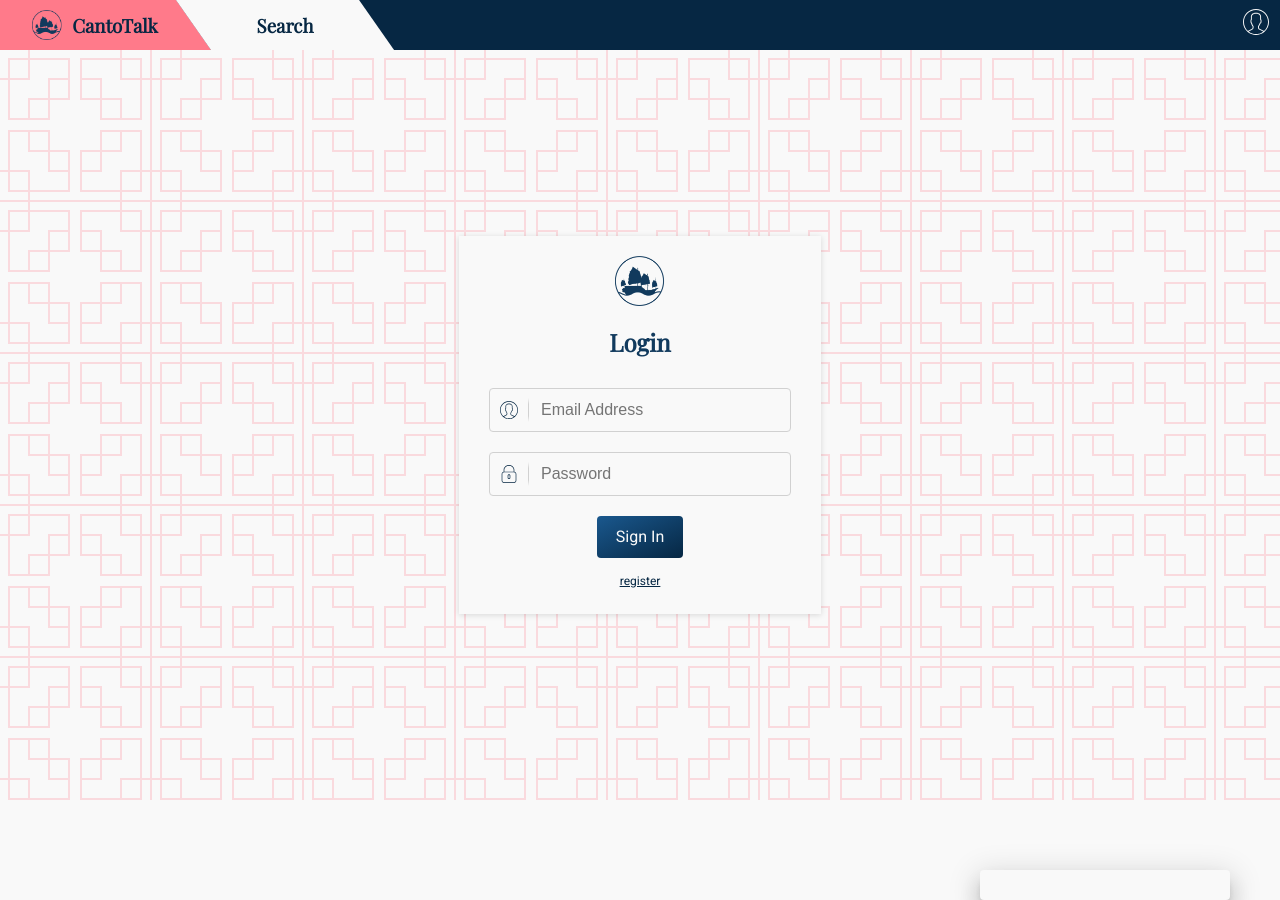
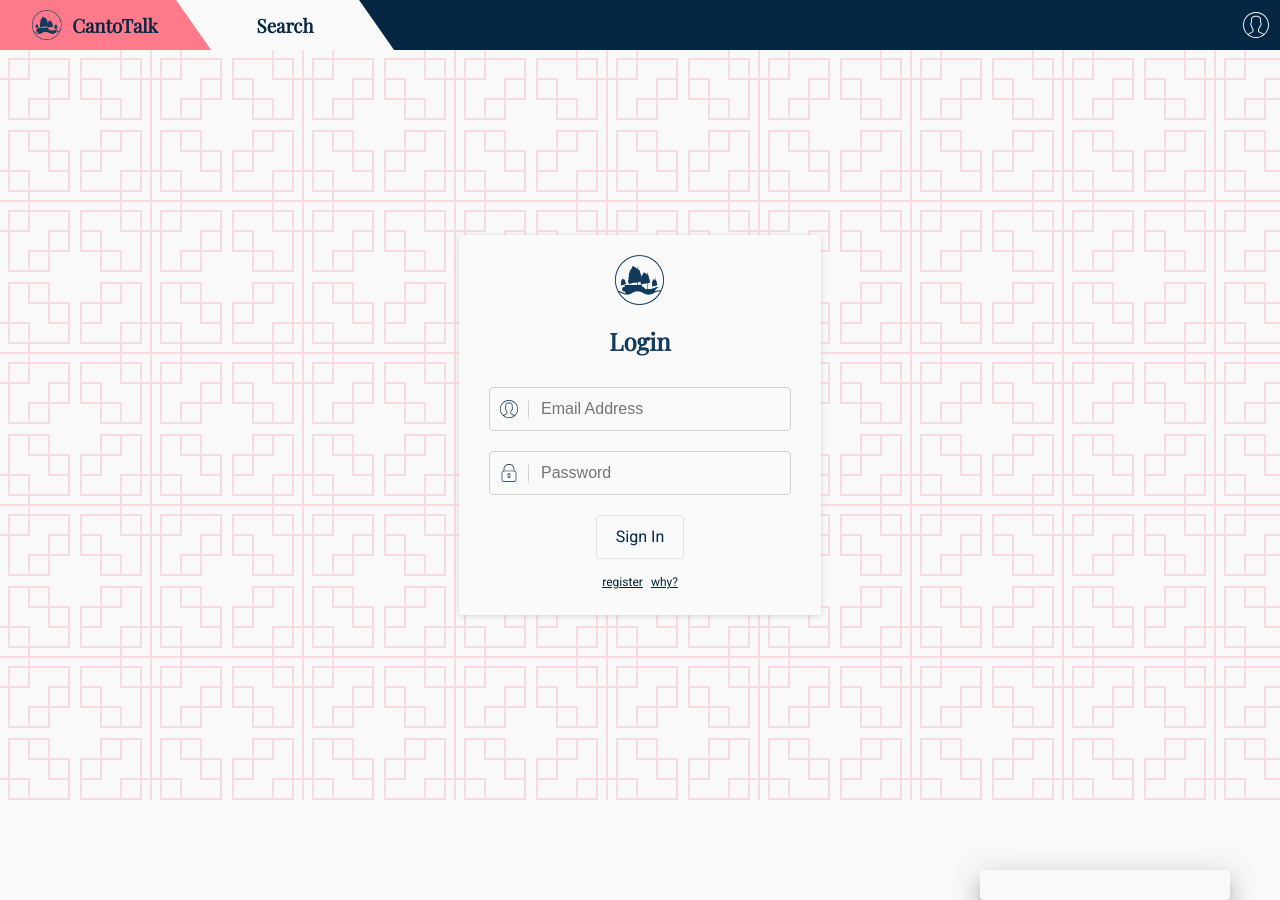
Before and after one commit to brimac1634/CantoWeb, a React (Create React App) app: page /SignIn in a window 1280 px wide. Built offline with nearby package versions, Linux system fonts and the light colour scheme.

Commit message:
fixed constraints on some components and added why tooltip to sign in

```diff
--- a/src/Components/TitleBar/TitleBar.js
+++ b/src/Components/TitleBar/TitleBar.js
@@ -40,7 +40,7 @@ const TitleBar = ({ current, signInToggle, userEmail, updateUser, navChange, tri
 					<Controller>
 						<Trigger>
 							<div>
-								<div data-tip='Menu' data-for='menu' data-offset="{'left': -10}" >
+								<div data-tip='Menu' data-for='menu' style={{height: '28px'}}>
 									<button
 										className='button'
 										style={{marginRight: '10px'}}
@@ -64,7 +64,7 @@ const TitleBar = ({ current, signInToggle, userEmail, updateUser, navChange, tri
 				<Controller>
 					<Trigger>
 						<div>
-							<div data-tip='Profile Settings' data-for='user' data-offset="{'left': -10}">
+							<div data-tip='Profile Settings' data-for='user' style={{height: '28px'}}>
 								<button className='button'>
 									<Icon
 										icon='user-3'
--- a/src/Containers/PopOver/Controller.js
+++ b/src/Containers/PopOver/Controller.js
@@ -81,6 +81,7 @@ class Controller extends Component {
 
 	    });
 
+
 	    return (
 	    	<div style={{width: 'auto', height: 'auto'}}>
 		    	{childrenWithProps}
--- a/src/Containers/SignIn/SignIn.css
+++ b/src/Containers/SignIn/SignIn.css
@@ -23,7 +23,14 @@
 	margin-top: 15px;
 }
 
-.register {
+.bottom-row {
+	display: flex;
+	flex-direction: row;
+	align-items: center;
+	justify-content: center;
+}
+
+.underline-button {
 	cursor: pointer;
 	text-decoration: underline;
 	font-size: 12px;
--- a/src/Containers/SignIn/SignIn.js
+++ b/src/Containers/SignIn/SignIn.js
@@ -4,6 +4,7 @@ import { connect } from 'react-redux';
 import Logo from '../../Components/Logo/Logo';
 import Button from '../../Components/Button/Button';
 import TextInput from '../../Components/TextInput/TextInput';
+import ReactTooltip from 'react-tooltip'
 import { setUser } from './actions';
 import { setAlert } from '../../Components/PopUpAlert/actions';
 
@@ -147,16 +148,28 @@ class SignIn extends Component {
 					handleChange={this.onPasswordChange}
 				/>
 				<Button
-					buttonType='full'
+					buttonType='ghost'
 					title={signInButton}
 					handleClick={this.onUserSubmit}
 				/>
-				<p
-					className='register'
-					onClick={() => this.signInToggle(alternateButton)}
-				>
-					{alternateButton}
-				</p>
+				<div className='bottom-row'>
+					<p
+						className='underline-button'
+						onClick={() => this.signInToggle(alternateButton)}
+					>
+						{alternateButton}
+					</p>
+					<div data-tip={`Creating a profile allows you to
+					 <br> keep  track of your previous searches, save
+					 <br>favorites, build your own flash card decks, and
+					 <br>more! This will also make it possible to sync
+					 <br>information between devices.`} data-multiline='true'>
+						<p className='underline-button right-button' >
+							why?
+						</p>
+					</div>
+					<ReactTooltip effect='solid' place='right' type='dark'/>
+				</div>
 			</div>
 		);
 	}
```
